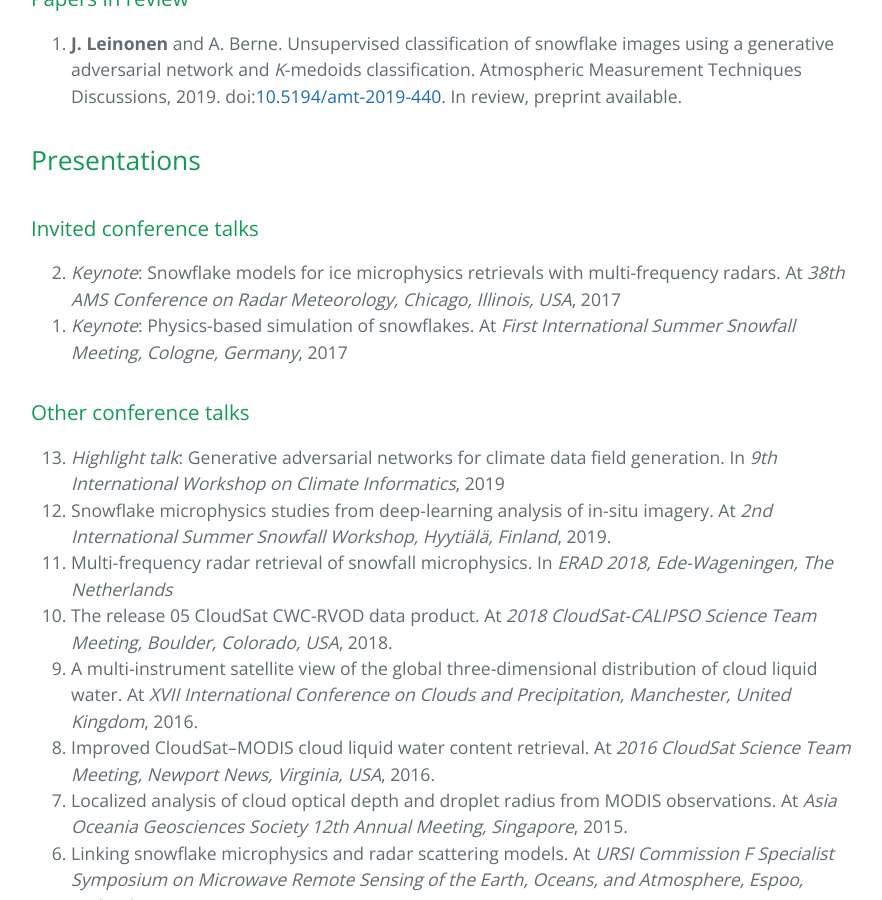
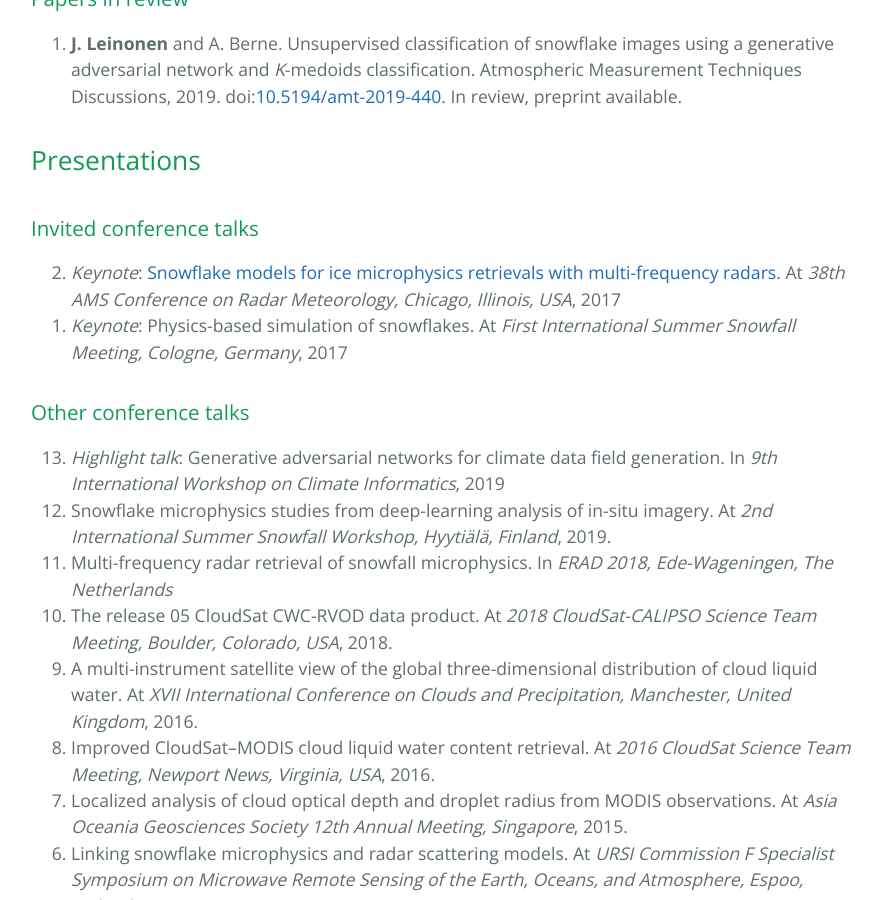
Before and after one commit to jleinonen/jleinonen.github.io, a Jekyll site: the page built from about.md, in a window 1280 px wide and 900 px high, scrolled down 5367 px. Shown: the whole window, without its empty margins (193-1075 px from the left). Built offline with Jekyll 4.4.1, drawn with Linux system fonts in a browser that asks for light colours; part of the change alters nothing that is shown.

```diff
--- a/about.md
+++ b/about.md
@@ -151,8 +151,7 @@ adversarial network and _K_-medoids classification. Atmospheric Measurement Tech
 
 ### Invited conference talks
 
-0. *Keynote*: Snowflake models for ice microphysics retrievals with multi-frequency radars. At *38th AMS Conference on Radar
-Meteorology, Chicago, Illinois, USA*, 2017
+0. *Keynote*: [Snowflake models for ice microphysics retrievals with multi-frequency radars](https://ams.confex.com/ams/38RADAR/videogateway.cgi/id/41932?recordingid=41932). At *38th AMS Conference on Radar Meteorology, Chicago, Illinois, USA*, 2017
 0. *Keynote*: Physics-based simulation of snowflakes. At *First International Summer Snowfall Meeting, Cologne, Germany*, 2017
 {: reversed="reversed"}
 
```
